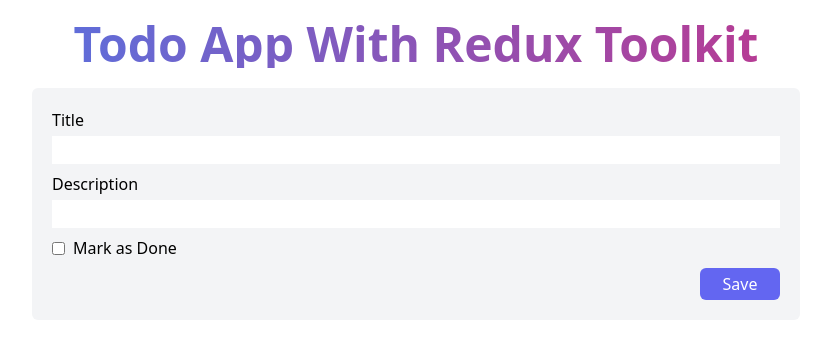
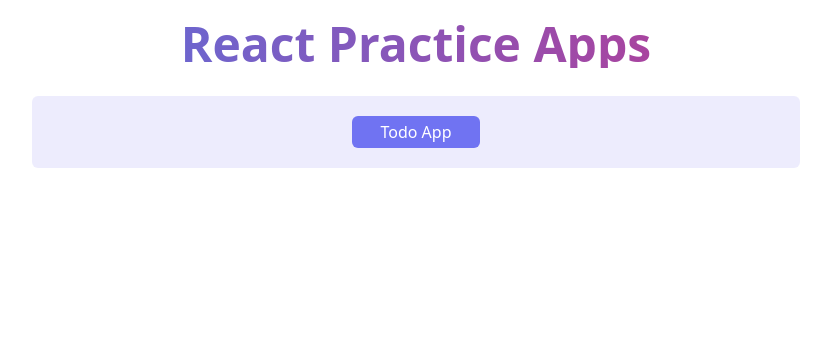
Before and after one commit to theabhipatel/react_gallary, a React (Vite) app: page / in a window 1280 px wide. Shown: the top 338 px of the page, without its empty margins (224-1055 px from the left). Built offline with nearby package versions, Linux system fonts and the light colour scheme.

Commit message:
added routing in application

```diff
--- a/package.json
+++ b/package.json
@@ -13,7 +13,8 @@
     "@reduxjs/toolkit": "^2.5.0",
     "react": "^18.3.1",
     "react-dom": "^18.3.1",
-    "react-redux": "^9.2.0"
+    "react-redux": "^9.2.0",
+    "react-router-dom": "^7.1.0"
   },
   "devDependencies": {
     "@eslint/js": "^9.17.0",
--- a/src/App.tsx
+++ b/src/App.tsx
@@ -1,13 +1,24 @@
 import { Provider } from "react-redux";
 import Todo from "./screens/todo/Todo";
 import { store } from "./store/store";
+import { BrowserRouter, Route, Routes } from "react-router-dom";
+import Home from "./screens/home/Home";
+import NotFound from "./screens/NotFound";
 
 function App() {
   return (
     <div className="max-auto max-w-[1536px]">
-      <Provider store={store}>
-        <Todo />
-      </Provider>
+      <BrowserRouter>
+        <Provider store={store}>
+          <Routes>
+            <Route path="/" element={<Home />} />
+            <Route path="/todo" element={<Todo />} />
+            <Route path="/todo/new" element={<Todo />} />
+            <Route path="/todo/update/:id" element={<Todo />} />
+            <Route path="*" element={<NotFound />} />
+          </Routes>
+        </Provider>
+      </BrowserRouter>
     </div>
   );
 }
--- /dev/null
+++ b/src/screens/NotFound.tsx
@@ -0,0 +1,18 @@
+import { Link } from "react-router-dom";
+
+const NotFound = () => {
+  return (
+    <div className="h-[60vh] flex flex-col justify-center items-center">
+      <h1 className="text-5xl leading-loose bg-clip-text bg-gradient-to-r from-blue-500 to-pink-600 font-bold text-transparent text-center my-5">
+        404 Page Not Found.
+      </h1>
+      <Link to={"/"}>
+        <div className="bg-indigo-500/90 h-8 w-32 flex justify-center items-center rounded-md text-white">
+          Go To Home
+        </div>
+      </Link>
+    </div>
+  );
+};
+
+export default NotFound;
--- /dev/null
+++ b/src/screens/home/Home.tsx
@@ -0,0 +1,22 @@
+import { Link } from "react-router-dom";
+
+const Home = () => {
+  return (
+    <div>
+      <h1 className="text-5xl bg-clip-text bg-gradient-to-r from-blue-500 to-pink-600 font-bold text-transparent text-center my-5">
+        React Practice Apps
+      </h1>
+      <div className="flex justify-center">
+        <div className="w-[90%] md:w-[60%] p-5 rounded-md flex justify-center items-center gap-2 mt-2 bg-indigo-600/10">
+          <Link to={"/todo"}>
+            <div className="bg-indigo-500/90 h-8 w-32 flex justify-center items-center rounded-md text-white">
+              Todo App
+            </div>
+          </Link>
+        </div>
+      </div>
+    </div>
+  );
+};
+
+export default Home;
```
Also changed, not shown: 1 other file (tests, documents, lock files or other folders).
